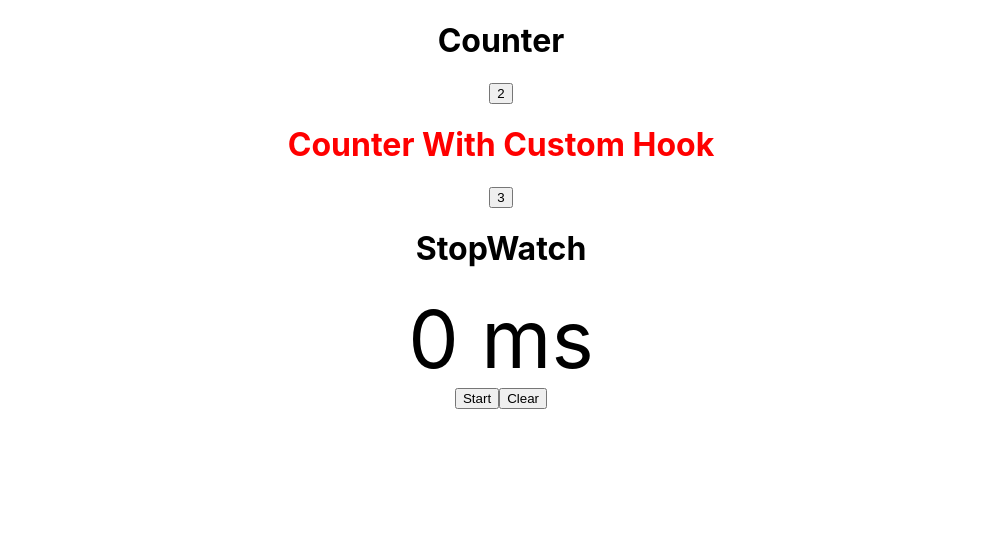
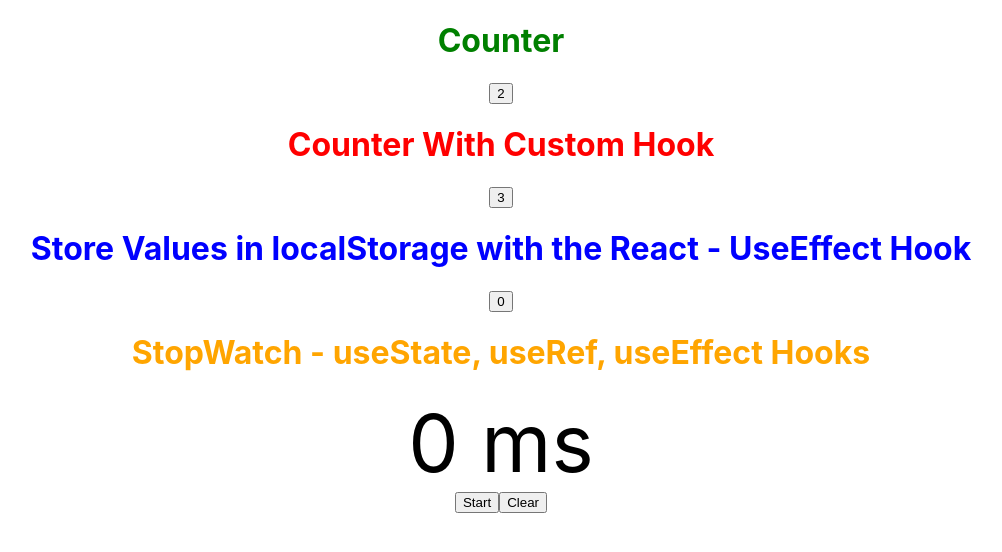
Before and after one commit to shweyeewinn/react-hook-exercises, a React (Create React App) app: page / in a window 1280 px wide. Shown: the top 552 px of the page, without its empty margins (139-1141 px from the left). Built offline with nearby package versions, Linux system fonts and the light colour scheme.

Commit message:
Test with afterEach

```diff
--- a/src/App.js
+++ b/src/App.js
@@ -4,12 +4,13 @@ import './App.css';
 import Counter from './components/Counter';
 import StopWatch from './components/StopWatch';
 import CounterWithCustomHook from './components/CounterWithCustomHook';
+import CounterLocalStorage from './components/CounterStoreValueInLocalStorage';
 
 function App() {
   return (
     <div className="App">
       <div>
-        <h1>Counter</h1>
+        <h1 style={{ color: 'green' }}>Counter</h1>
         <Counter />
       </div>
       <div>
@@ -17,7 +18,15 @@ function App() {
         <CounterWithCustomHook />
       </div>
       <div>
-        <h1>StopWatch</h1>
+        <h1 style={{ color: 'blue' }}>
+          Store Values in localStorage with the React - UseEffect Hook
+        </h1>
+        <CounterLocalStorage />
+      </div>
+      <div>
+        <h1 style={{ color: 'orange' }}>
+          StopWatch - useState, useRef, useEffect Hooks
+        </h1>
         <StopWatch />
       </div>
     </div>
--- /dev/null
+++ b/src/components/CounterStoreValueInLocalStorage/index.js
@@ -0,0 +1,17 @@
+import React, { useState, useEffect } from 'react';
+
+const CounterLocalStorage = () => {
+  // What we can do in our useState is we can actually pass it a function which it will only call on the first render. If I change this to a function that returns a read of localStorage count and that function will only be run when this counter is rendered for the first time.
+  const initialCount = () => Number(window.localStorage.getItem('count') || 0);
+  const [count, setCount] = useState(initialCount);
+
+  const increment = () => setCount(count + 2);
+
+  useEffect(() => {
+    window.localStorage.setItem('count', count);
+  }, [count]);
+
+  return <button onClick={increment}>{count}</button>;
+};
+
+export default CounterLocalStorage;
```
Also changed, not shown: 1 other file (tests, documents, lock files or other folders).
